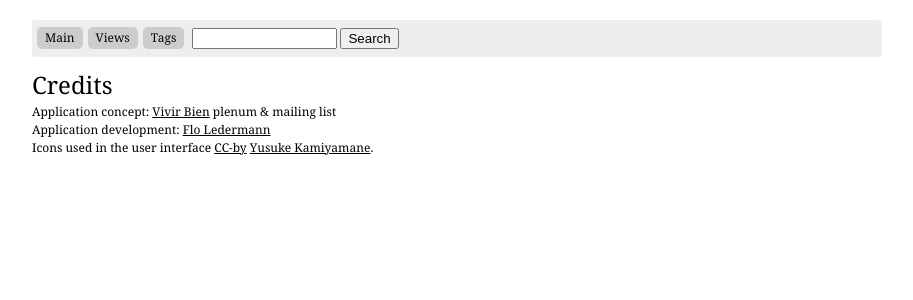
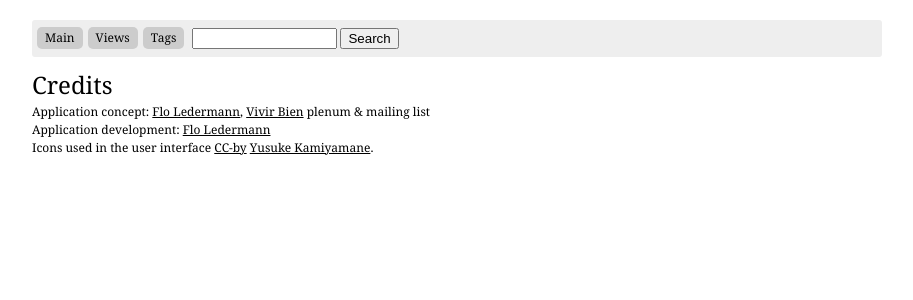
Before and after one commit to floledermann/openresources, a Django app: template openresources/templates/openresources/credits.html in a window 1280 px wide. Shown: the part 51-351 px from the top of the page, without its empty margins (183-1096 px from the left). Run offline with Django 3.2, Linux system fonts and the light colour scheme; the template is opened without the code that fills it, so the values that code supplies are empty; parts of the project's set-up code (start-up, migrations or seed data) failed here and were passed over; some libraries are stand-ins or nearby versions.

Commit message:
tweaking credits

```diff
--- a/openresources/templates/openresources/credits.html
+++ b/openresources/templates/openresources/credits.html
@@ -1,14 +1,14 @@
 {% extends "openresources/base.html" %}
 {% load i18n %}
 
-{% block title %}Vivir Bien: {% trans "Credits" %}{% endblock %}
+{% block title %}{% trans "Credits" %}{% endblock %}
 
 {% block openresources_content %}
 
 <h1>{% trans "Credits" %}</h1>
 
 <ul class="credits">
-<li>Application concept: <a href="http://vivirbien.mediavirus.org/">Vivir Bien</a> plenum &amp; mailing list</li>
+<li>Application concept: <a href="http://floledermann.com/">Flo Ledermann</a>, <a href="http://vivirbien.mediavirus.org/">Vivir Bien</a> plenum &amp; mailing list</li>
 <li>Application development: <a href="http://floledermann.com/">Flo Ledermann</a></li>
 <li>Icons used in the user interface <a href="http://creativecommons.org/licenses/by/3.0/">CC-by</a> <a href="http://p.yusukekamiyamane.com/">Yusuke Kamiyamane</a>.</li>
 </ul>
```
